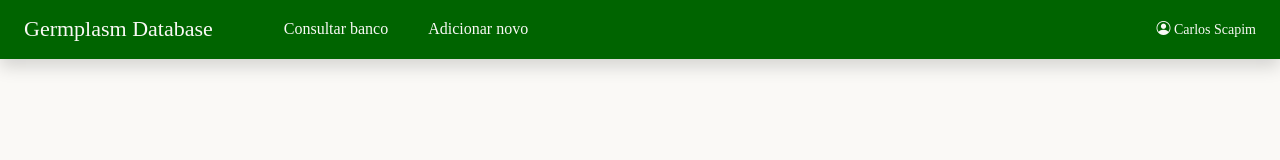
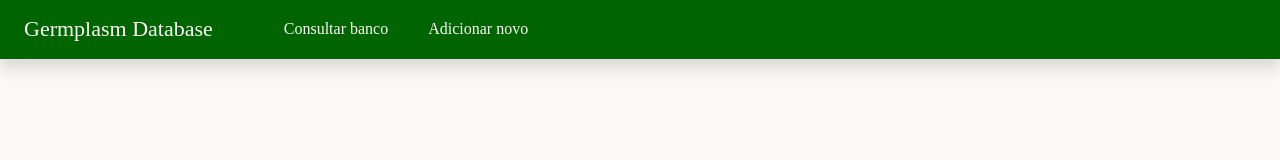
Before and after one commit to gabrielscapim/frontend-germplasm-database-project, a React (Create React App) app in the folder frontend/: page / in a window 1280 px wide. Shown: the top 160 px of the page. Built offline with nearby package versions, Linux system fonts and the light colour scheme; a web font is replaced by a local one.

Commit message:
feat: header user delete

```diff
--- a/frontend/src/components/Header/Header.js
+++ b/frontend/src/components/Header/Header.js
@@ -21,10 +21,10 @@ function Header() {
           </a>
         </nav>
       </div>
-      <div className={ styles['user-container'] }>
+      {/* <div className={ styles['user-container'] }>
         <i className="bi bi-person-circle"> </i>
         Carlos Scapim
-      </div>
+      </div> */}
     </header>
   );
 }
```
